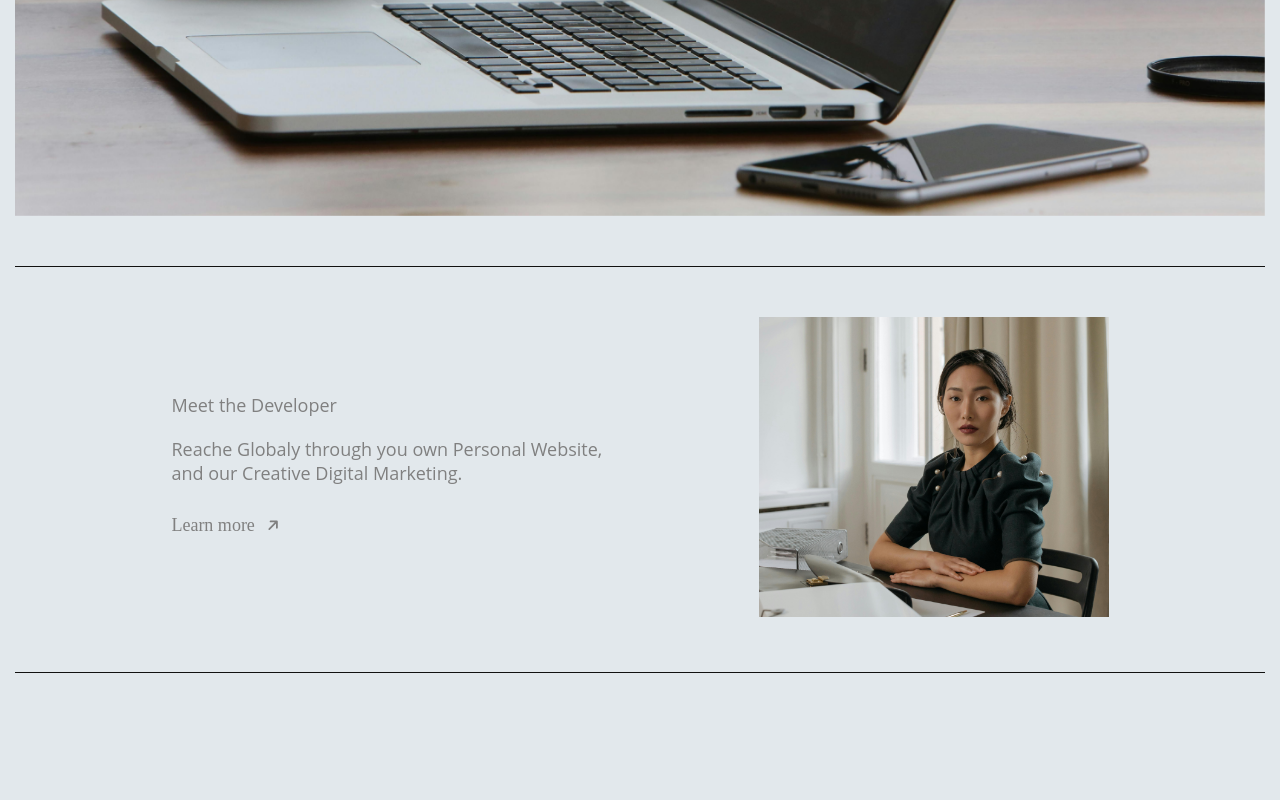
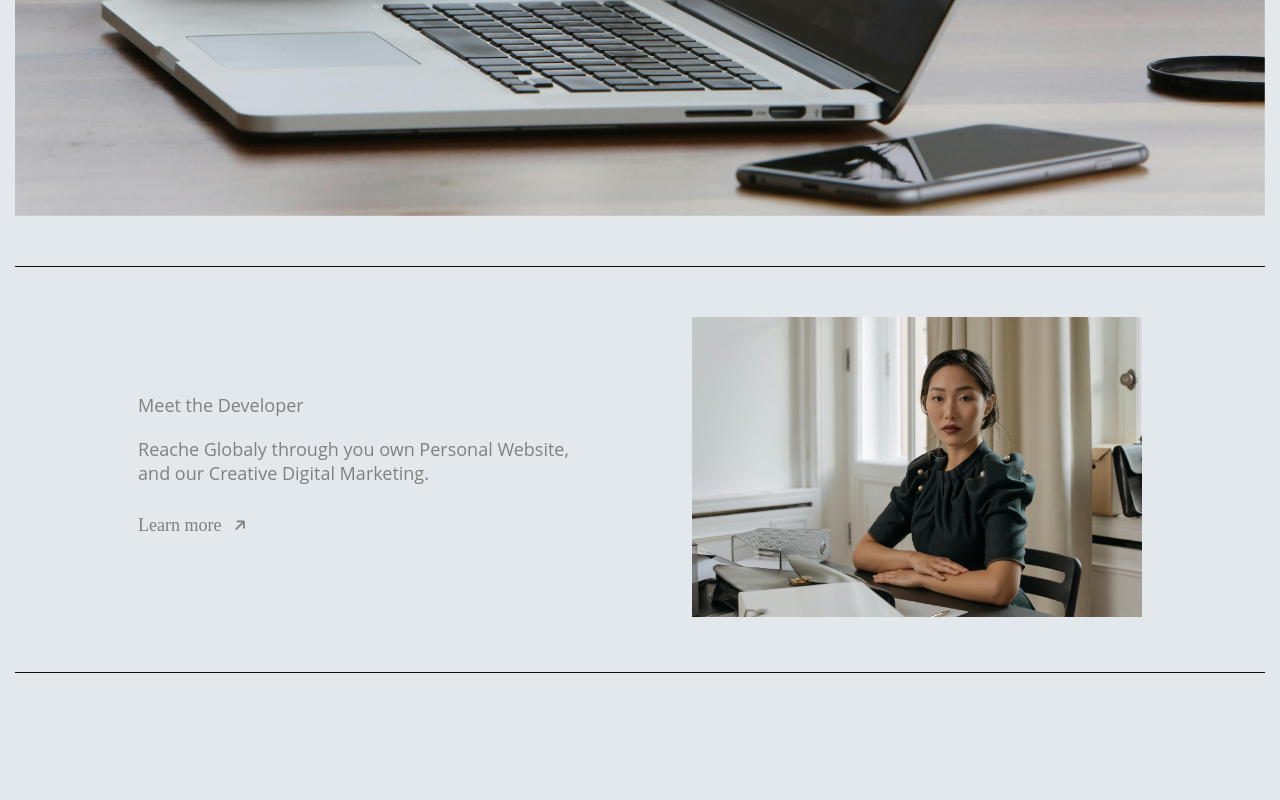
Before and after one commit to virendra-khare/profile-2.0, a plain HTML site: page index.html in a window 1280 px wide. Shown: the part 884-1684 px from the top of the page. Drawn offline with Linux system fonts and the light colour scheme.

Commit message:
Update index.css

```diff
--- a/css/index.css
+++ b/css/index.css
@@ -107,7 +107,7 @@
   padding: 10px 0px ; display: flex;
 }
 figure img{
-  width: 350px;
+  width: 450px;
   height: 300px;
   object-fit: cover;
   object-position: bottom;
```
